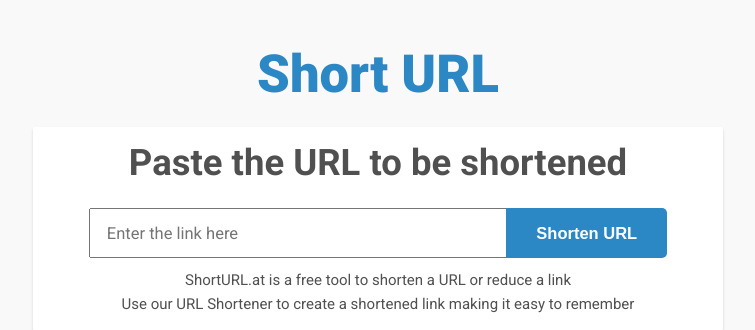
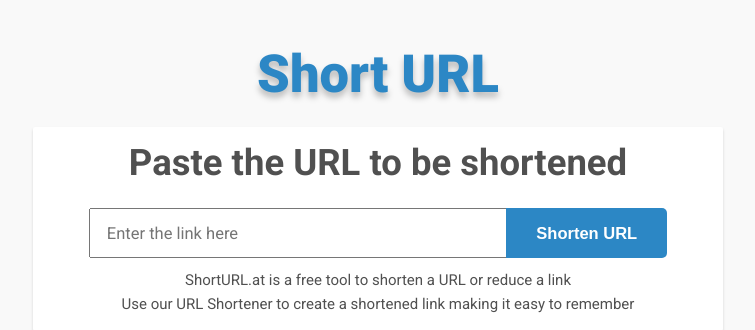
Before and after one commit to 2h311/shorturl.at----clone, a FastAPI app: page / in a window 1280 px wide. Shown: the top 330 px of the page, without its empty margins (262-1017 px from the left). Run offline with FastAPI, Linux system fonts and the light colour scheme; some libraries are stand-ins or nearby versions.

Commit message:
added the favicon and made some little adjustments as well

```diff
--- a/static/css/style.css
+++ b/static/css/style.css
@@ -55,6 +55,7 @@
   font-size: 5.25rem;
   font-weight: 800;
   color: #2c87c5;
+  text-shadow: 0 5px 6px rgba(0, 0, 0, 0.25);
 }
 
 .heading-2 {
@@ -296,7 +297,7 @@
 }
 
 .report {
-  min-height: 62.5vh;
+  min-height: 65.2vh;
 }
 .report .row {
   font-size: 1.45rem;
--- a/static/scss/_index.scss
+++ b/static/scss/_index.scss
@@ -15,6 +15,7 @@
   font-size: 5.25rem;
   font-weight: 800;
   color: #2c87c5;
+  text-shadow: 0 5px 6px rgba(0, 0, 0, .25);
 }
 
 .heading-2 {
--- a/static/scss/_report.scss
+++ b/static/scss/_report.scss
@@ -1,5 +1,5 @@
 .report {
-  min-height: 62.5vh;
+  min-height: 65.2vh;
 
   .row {
     font-size: 1.45rem;
--- a/templates/base.html
+++ b/templates/base.html
@@ -6,6 +6,7 @@
 		<meta name="viewport" content="width=device-width, initial-scale=1" />
 		<title>{% block title %}{% endblock %}</title>
 		<link rel="stylesheet" href="{{ url_for('static', path='css/style.css') }}" />
+		<link rel="shortcut icon" href="{{ url_for('static', path='images/favicon.ico') }}" type="image/x-icon">
 	</head>
 
 	<body>
```
Also changed, not shown: static/images/favicon.ico (added), 1 other file.
